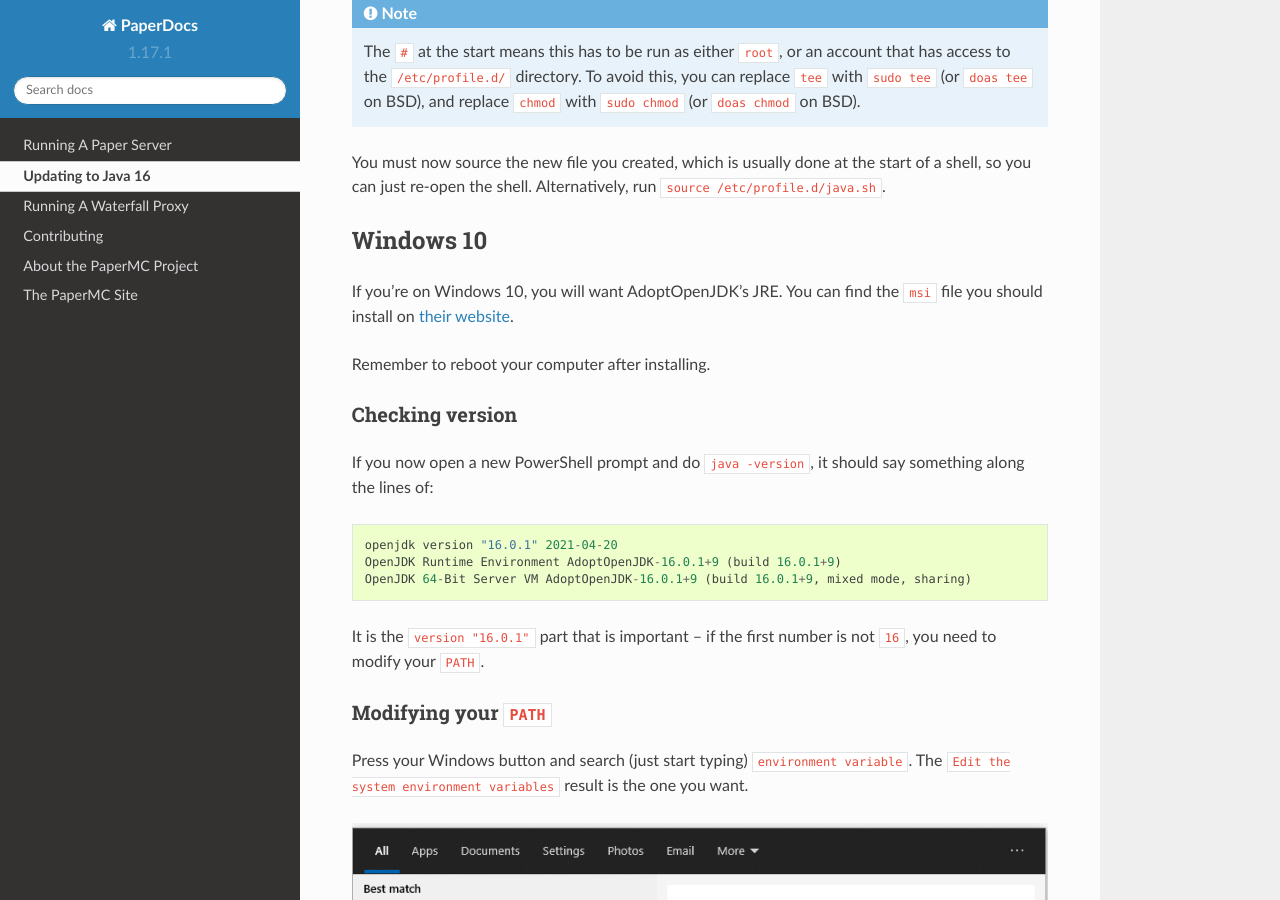
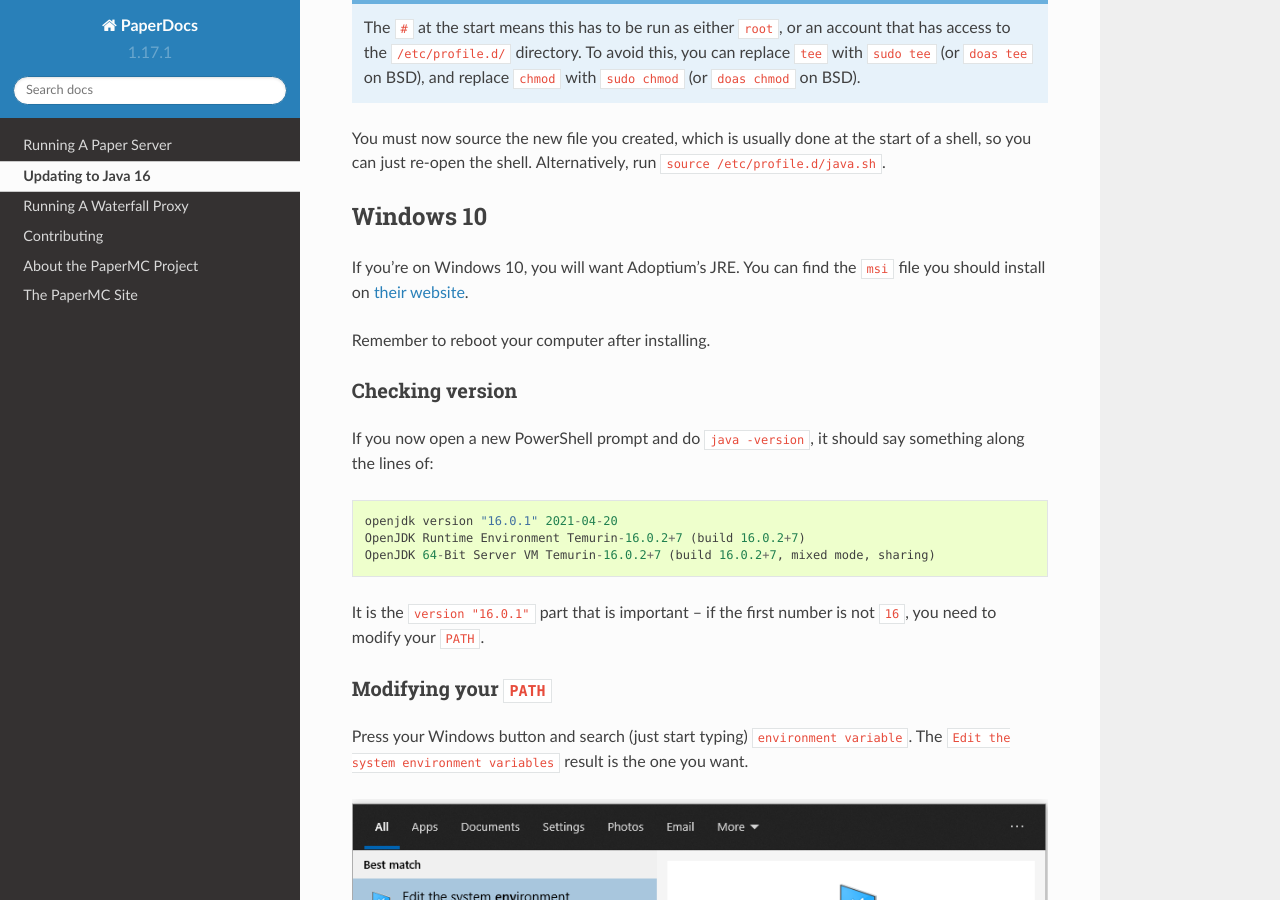
Before and after one commit to PaperMC/PaperDocs, a Sphinx documentation site: the page built from source/java-update/index.rst, in a window 1280 px wide and 900 px high, scrolled down 7980 px. Built offline with Sphinx 7.4.7 and the Read the Docs theme 2.0.0, drawn with Linux system fonts in a browser that asks for light colours; some of the changed text lies outside the part shown.

Commit message:
Link to new Adoptium website where possible

```diff
--- a/source/java-update/index.rst
+++ b/source/java-update/index.rst
@@ -254,8 +254,8 @@
 You can then proceed to install one of their many Java distributions with the
 `simple commands on their website <https://sdkman.io/jdks>`_.
 
-AdoptOpenJDK
-~~~~~~~~~~~~
+Adoptium
+~~~~~~~~
 
 .. note::
 
@@ -268,8 +268,8 @@
 
     You are going to require the ``tar`` and ``sha256sum`` tools to do this install.
 
-First, select an appropriate ``tar.gz`` file from `AdoptOpenJDK's website
-<https://adoptopenjdk.net/releases.html?variant=openjdk16&jvmVariant=hotspot>`_,
+First, select an appropriate ``tar.gz`` file from `Adoptium's website
+<https://adoptium.net/releases.html?variant=openjdk16&jvmVariant=hotspot>`_,
 and copy the download URL.
 
 Next, figure out which directory you want to install Java to; this is commonly a
@@ -316,9 +316,9 @@
 Windows 10
 ==========
 
-If you're on Windows 10, you will want AdoptOpenJDK's JRE. You can find the
+If you're on Windows 10, you will want Adoptium's JRE. You can find the
 ``msi`` file you should install on `their website
-<https://adoptopenjdk.net/index.html?variant=openjdk16&jvmVariant=hotspot>`_.
+<https://adoptium.net/?variant=openjdk16&jvmVariant=hotspot>`_.
 
 Remember to reboot your computer after installing.
 
@@ -331,8 +331,8 @@
 .. code-block::
 
     openjdk version "16.0.1" 2021-04-20
-    OpenJDK Runtime Environment AdoptOpenJDK-16.0.1+9 (build 16.0.1+9)
-    OpenJDK 64-Bit Server VM AdoptOpenJDK-16.0.1+9 (build 16.0.1+9, mixed mode, sharing)
+    OpenJDK Runtime Environment Temurin-16.0.2+7 (build 16.0.2+7)
+    OpenJDK 64-Bit Server VM Temurin-16.0.2+7 (build 16.0.2+7, mixed mode, sharing)
 
 It is the ``version "16.0.1"`` part that is important -- if the first number is
 not ``16``, you need to modify your ``PATH``.
```
